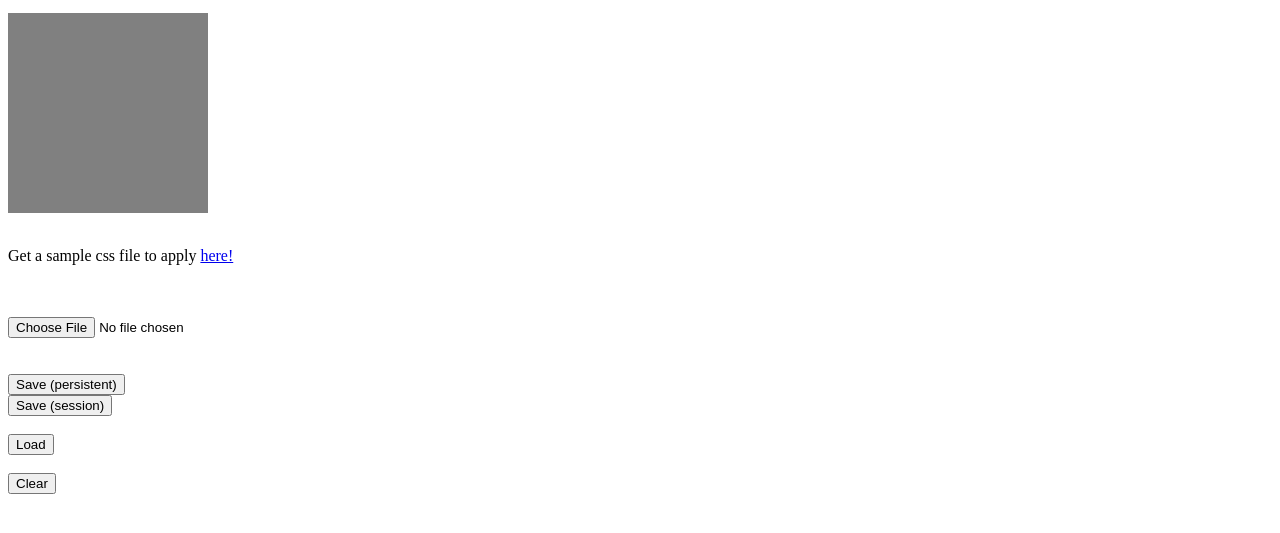
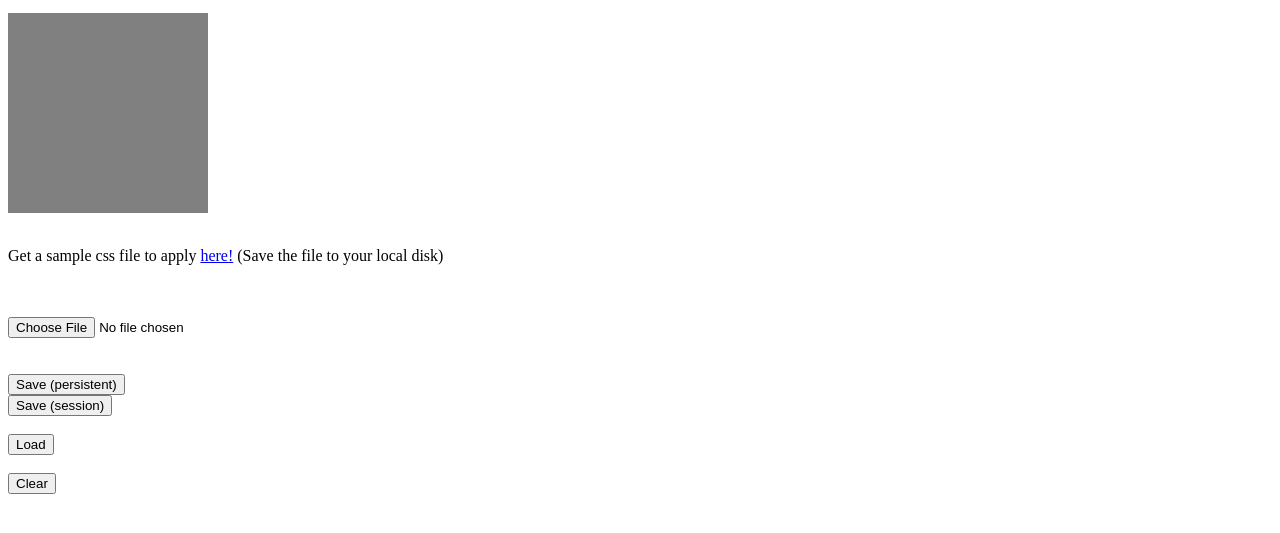
Before and after one commit to RicoBrase/mystyle-js, a plain HTML site: page demo/index.html in a window 1280 px wide. Shown: the part 101-634 px from the top of the page. Drawn offline with Linux system fonts and the light colour scheme.

Commit message:
Update index.html

```diff
--- a/demo/index.html
+++ b/demo/index.html
@@ -31,7 +31,7 @@
 
     </br>
 
-    <p>Get a sample css file to apply <a href="apply-this.css" target="_blank" title="Sample css file">here!</a></p>
+    <p>Get a sample css file to apply <a href="apply-this.css" target="_blank" title="Sample css file">here!</a> (Save the file to your local disk)</p>
 
     </br>
     </br>
```
